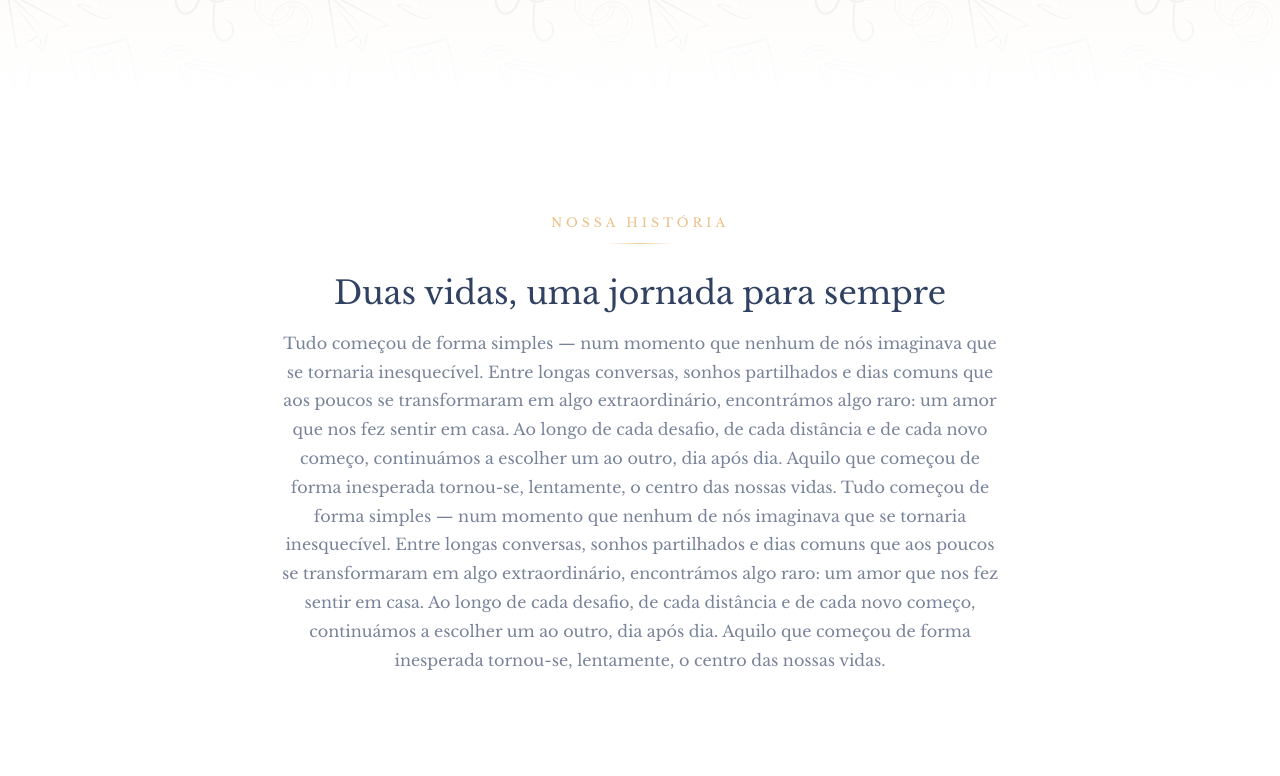
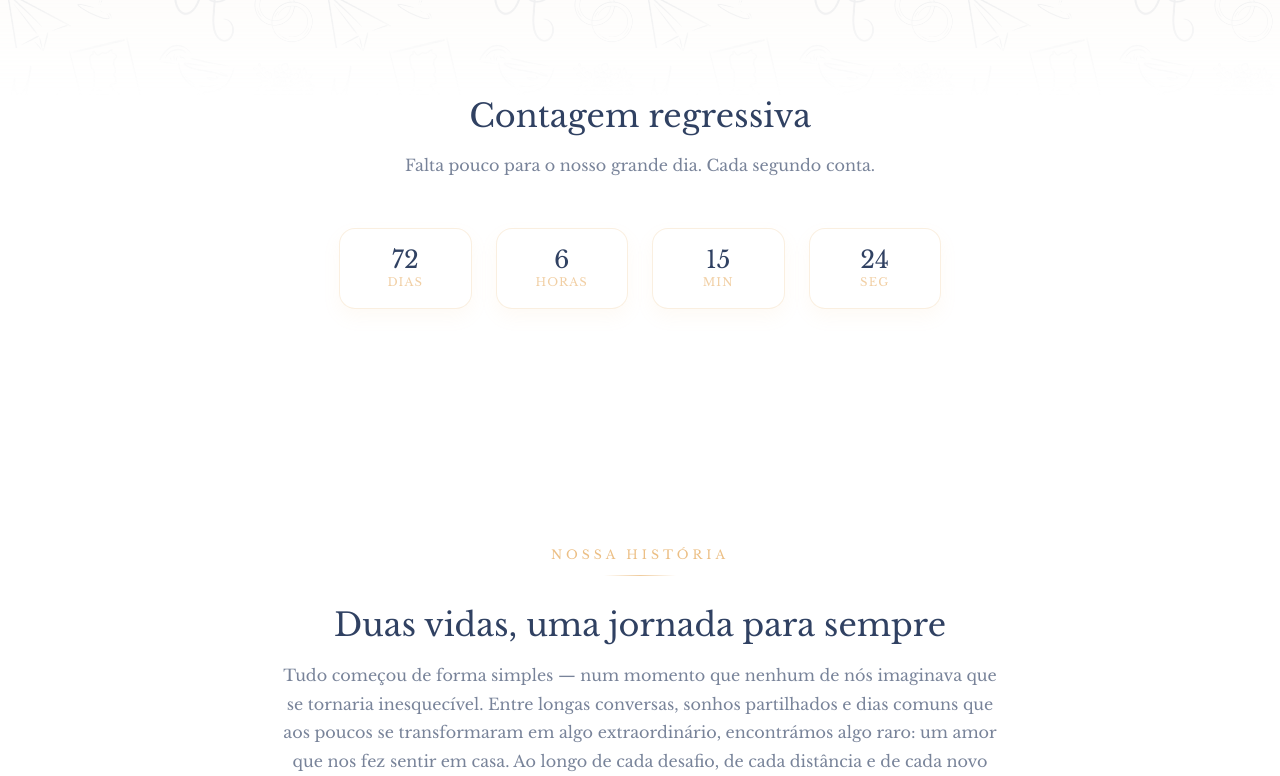
Before and after one commit to RodrigoSubtil/meu-casamento, a React (Vite) app: page / in a window 1280 px wide. Shown: the part 704-1480 px from the top of the page. Built offline with nearby package versions, Linux system fonts and the light colour scheme.

Commit message:
cont regressiva

```diff
--- /dev/null
+++ b/src/components/home/countdown/ContentCountdown.tsx
@@ -0,0 +1,78 @@
+import { useEffect, useState } from "react";
+import "./contentCountdown.css";
+
+export default function ContentCountdown() {
+   const targetDate = new Date("2026-08-15T00:00:00").getTime();
+
+   const [timeLeft, setTimeLeft] = useState({
+      days: 0,
+      hours: 0,
+      minutes: 0,
+      seconds: 0
+   });
+
+   useEffect(() => {
+      const interval = setInterval(() => {
+         const now = new Date().getTime();
+         const diff = targetDate - now;
+
+         if (diff <= 0) {
+            clearInterval(interval);
+            return;
+         }
+
+         setTimeLeft({
+            days: Math.floor(diff / (1000 * 60 * 60 * 24)),
+            hours: Math.floor((diff / (1000 * 60 * 60)) % 24),
+            minutes: Math.floor((diff / (1000 * 60)) % 60),
+            seconds: Math.floor((diff / 1000) % 60)
+         });
+      }, 1000);
+
+      return () => clearInterval(interval);
+   }, []);
+
+   return (
+      <section className="countdown">
+
+         <div className="countdown-container">
+
+            <div className="section-header">
+               <h2 className="section-title">
+                  Contagem regressiva
+               </h2>
+
+               <p className="section-subtitle">
+                  Falta pouco para o nosso grande dia. Cada segundo conta.
+               </p>
+            </div>
+
+            <div className="countdown-grid">
+
+               <div className="countdown-box">
+                  <span>{timeLeft.days}</span>
+                  <p>Dias</p>
+               </div>
+
+               <div className="countdown-box">
+                  <span>{timeLeft.hours}</span>
+                  <p>Horas</p>
+               </div>
+
+               <div className="countdown-box">
+                  <span>{timeLeft.minutes}</span>
+                  <p>Min</p>
+               </div>
+
+               <div className="countdown-box">
+                  <span>{timeLeft.seconds}</span>
+                  <p>Seg</p>
+               </div>
+
+            </div>
+
+         </div>
+
+      </section>
+   );
+}
--- /dev/null
+++ b/src/components/home/countdown/contentCountdown.css
@@ -0,0 +1,91 @@
+/* =========================
+   COUNTDOWN SECTION
+========================= */
+
+.countdown {
+   background: var(---color-white);
+
+   padding: 0 20px 120px 20px;
+
+   display: flex;
+   justify-content: center;
+}
+
+.countdown-container {
+   width: 100%;
+   max-width: var(--container-md);
+
+   display: flex;
+   flex-direction: column;
+   align-items: center;
+}
+
+/* GRID */
+.countdown-grid {
+   display: grid;
+   grid-template-columns: repeat(4, 1fr);
+   gap: var(--space-6);
+
+   width: 70%;
+}
+
+/* BOX */
+.countdown-box {
+   background: rgba(255, 255, 255, 0.85);
+
+   border: 1px solid rgba(236, 191, 133, 0.25);
+   border-radius: var(--radius-lg);
+
+   padding: 1.2rem 0.8rem;
+
+   display: flex;
+   flex-direction: column;
+   align-items: center;
+
+   gap: 0.3rem;
+
+   box-shadow: 0 8px 18px rgba(236, 191, 133, 0.08);
+
+   backdrop-filter: blur(6px);
+
+   transition: 0.25s ease;
+}
+
+/* hover mais “vivo” */
+.countdown-box:hover {
+   transform: translateY(-3px);
+   box-shadow: 0 12px 26px rgba(236, 191, 133, 0.18);
+}
+
+/* NUMBER */
+.countdown-box span {
+   font-size: var(--text-xl);
+
+   font-weight: 400;
+   color: var(--text-primary);
+}
+
+/* LABEL */
+.countdown-box p {
+   margin: 0;
+
+   font-size: 0.72rem;
+
+   color: rgba(236, 191, 133, 0.75);
+
+   letter-spacing: 0.1em;
+   text-transform: uppercase;
+}
+
+/* RESPONSIVE */
+@media (max-width: 768px) {
+   .countdown-grid {
+      grid-template-columns: repeat(2, 1fr);
+   }
+}
+
+@media (max-width: 480px) {
+   .countdown-grid {
+      grid-template-columns: 1fr;
+   }
+}
--- a/src/pages/Home.tsx
+++ b/src/pages/Home.tsx
@@ -1,5 +1,6 @@
 import Footer from "../components/footer/Footer";
 import Header from "../components/header/Header";
+import ContentCountdown from "../components/home/countdown/ContentCountdown";
 import Hero from "../components/home/hero/Hero";
 import ContentMessage from "../components/home/message/ContentMessage";
 import ContentOurStory from "../components/home/ourStory/ContentOurStory";
@@ -12,6 +13,8 @@ export default function Home() {
 
          <Hero />
 
+         <ContentCountdown />
+
          <ContentOurStory />
 
          <ContentMessage />
--- a/src/styles/global.css
+++ b/src/styles/global.css
@@ -33,7 +33,7 @@
    --color-sand: #CDD7D5;
    --color-muted-gold: #CBC99E;
 
-   --color-rose: #e3856d0d;
+   --color-rose: #e3856d18;
    --color-silver: #ADAEB3;
 
    --color-cream: #FAF6F1;
```
